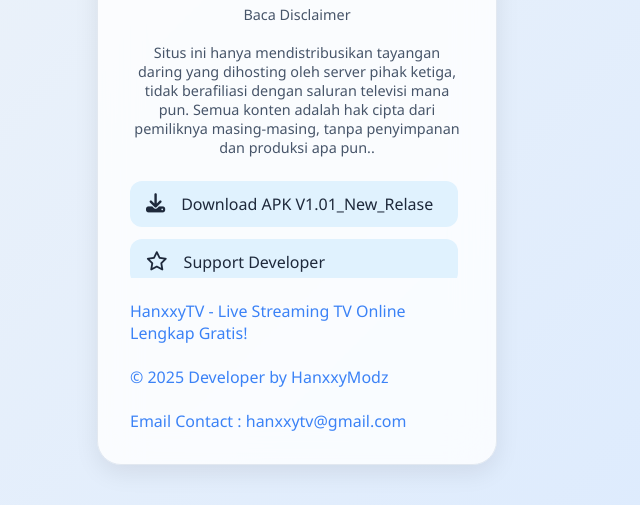
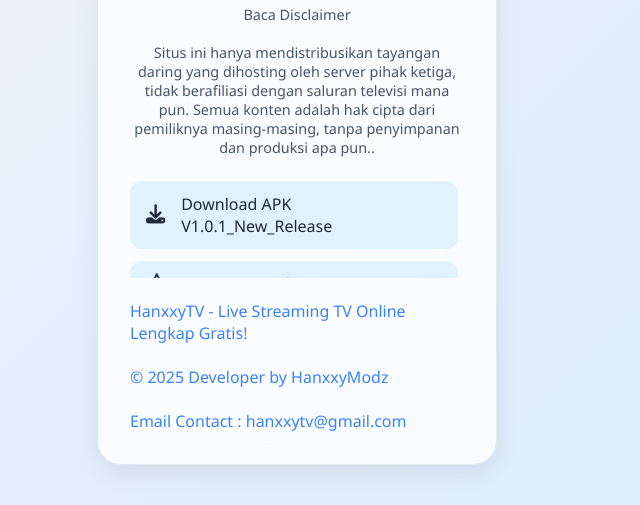
Before and after one commit to farhanduatiga/HanxxyTV, a plain HTML site: page index.html in a window 1280 px wide. Shown: the part 295-800 px from the top of the page, without its empty margins (343-983 px from the left). Drawn offline with Linux system fonts and the light colour scheme.

Commit message:
Update index.html

```diff
--- a/index.html
+++ b/index.html
@@ -28,7 +28,7 @@
       <!-- Daftar Tautan atau Link -->
       <div class="link-list">
       	     <a href="https://sfile.mobi/gFkB10Oh07N" class="link-item" target="_blank">
-          <i class="fa-solid fa-download"></i> <span>Download APK V1.01_New_Relase</span>
+          <i class="fa-solid fa-download"></i> <span>Download APK V1.0.1_New_Release</span>
         </a>
         <a href="https://hanxxy-modzz-apk.vercel.app/" class="link-item" target="_blank">
           <i class="fa-regular fa-star"></i> <span>Support Developer</span>
```
